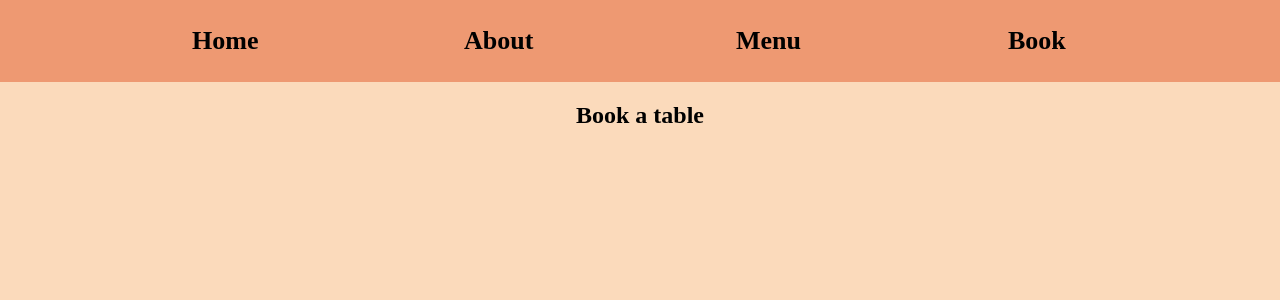
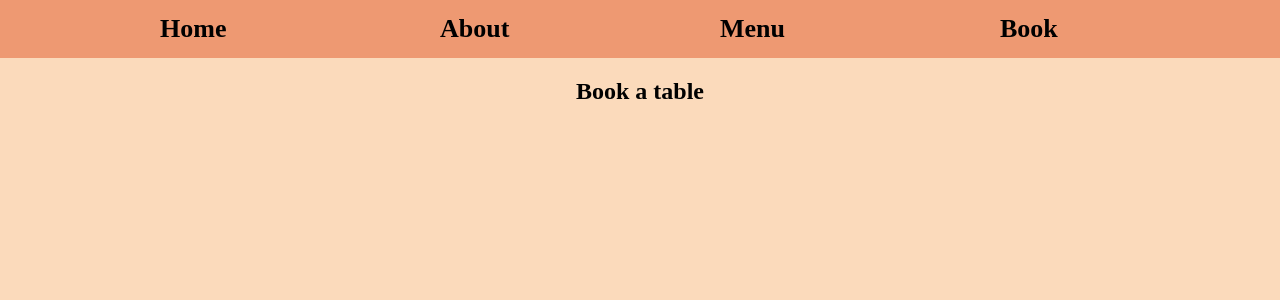
Before and after one commit to Sisi-tech/YummyGarden, a Django app: page /book/ in a window 1280 px wide. Shown: the top 300 px of the page. Run offline with Django 5.2, Linux system fonts and the light colour scheme.

Commit message:
update header

```diff
--- a/myapp/templates/partials/_header.html
+++ b/myapp/templates/partials/_header.html
@@ -1,6 +1,6 @@
 <footer style="background-color: #EE9972; width: 100%;">
     <nav>
-        <ul style="display: flex; flex-direction: row; justify-content: space-evenly; font-size: 26px; font-weight: bold;">
+        <ul style="display: flex; flex-direction: row; justify-content: space-evenly; font-size: 26px; font-weight: bold; padding: 14px 0; margin: 0;">
             <li style="display: inline-block; width: 120px;">Home</li>
             <li style="display: inline-block; width: 120px;">About</li>
             <li style="display: inline-block; width: 120px;">Menu</li>
```
